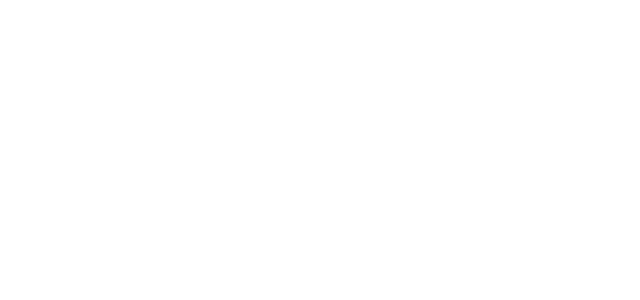
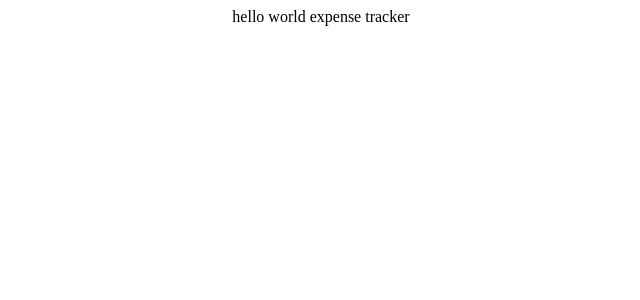
Before and after one commit to AL1NABEEL/React-Expense-Tracker-App, a React (Create React App) app: page /expense-tracker in a window 1280 px wide. Shown: the top 300 px of the page, without its empty margins (319-959 px from the left). Built offline with nearby package versions, Linux system fonts and the light colour scheme.

Commit message:
setting up react router

```diff
--- a/src/App.js
+++ b/src/App.js
@@ -1,8 +1,20 @@
 import './App.css';
+import { BrowserRouter as Router, Route, Routes } from 'react-router-dom';
+import {Auth} from "./pages/auth/index"
+import { ExpenseTracker } from './pages/expense-tracker';
 
 function App() {
   return (
     <div className="App">
+
+<Router>
+  <Routes>
+
+    <Route path="/" exact element={<Auth/>}/>
+    <Route path="/expense-tracker" element={<ExpenseTracker/>}/>
+
+  </Routes>
+</Router>
 
     </div>
   );
--- /dev/null
+++ b/src/pages/auth/index.jsx
@@ -0,0 +1,3 @@
+export const Auth = ()=>{
+    return <div>hello world</div>
+}
--- /dev/null
+++ b/src/pages/expense-tracker/index.jsx
@@ -0,0 +1,5 @@
+export const ExpenseTracker= ()=> {
+    return <div>
+        hello world expense tracker
+    </div>
+};
```
